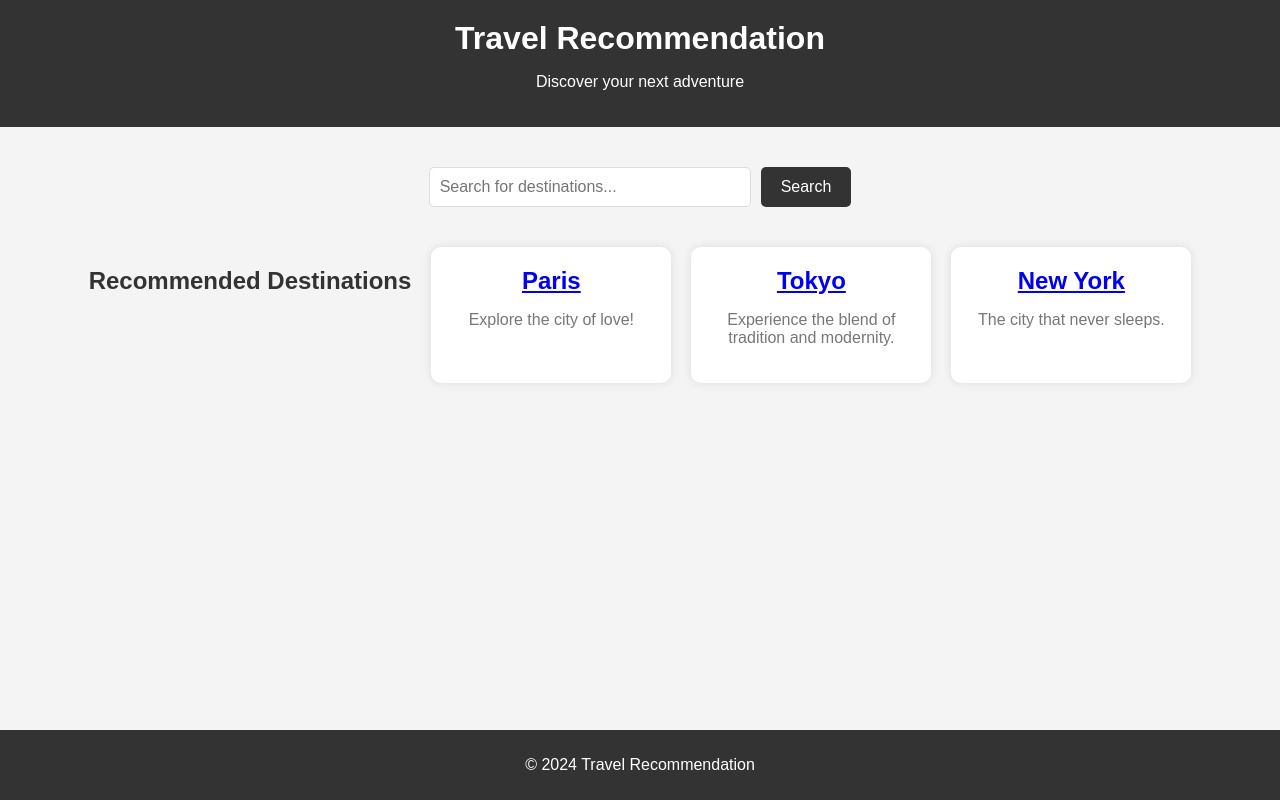
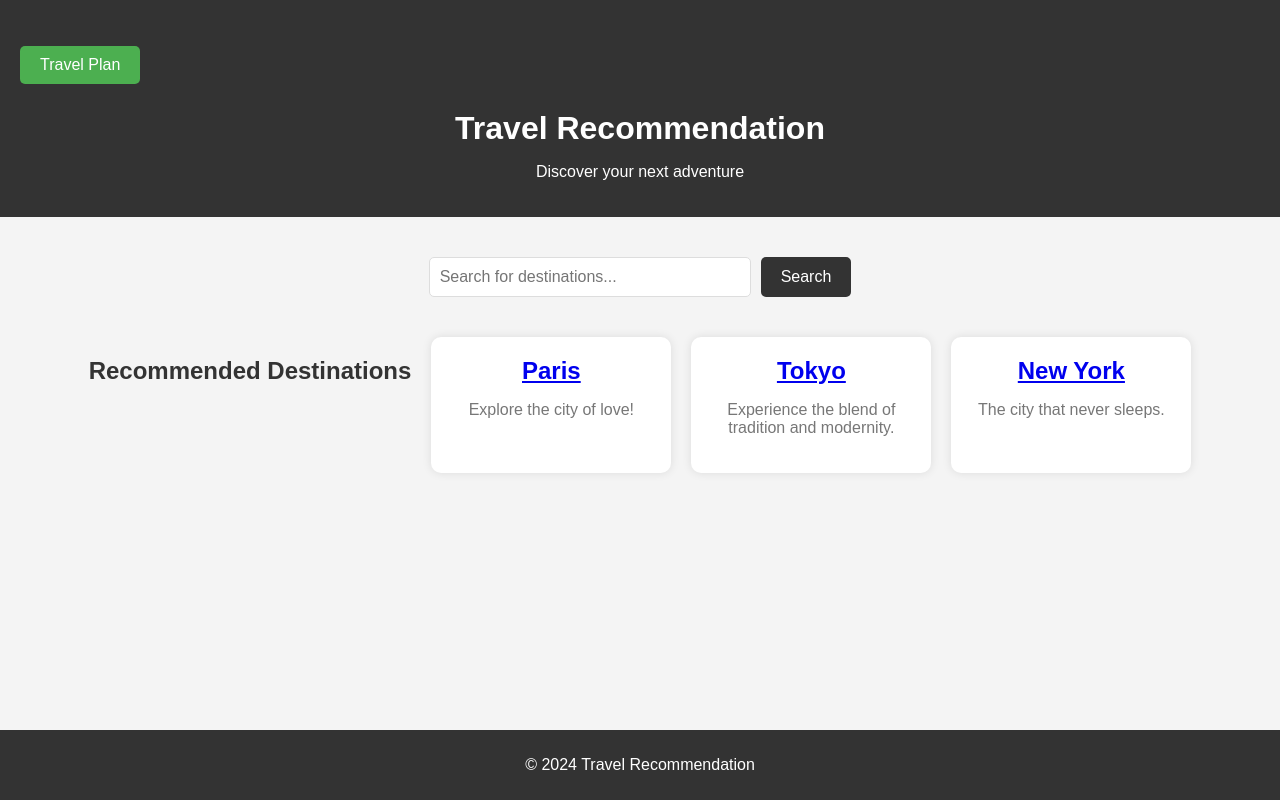
Before and after one commit to fefepo/Travel, a React (Create React App) app: page / in a window 1280 px wide. Built offline with nearby package versions, Linux system fonts and the light colour scheme.

Commit message:
네비게이션 바 추가

```diff
--- a/src/Router.js
+++ b/src/Router.js
@@ -1,7 +1,8 @@
 import React from 'react';
 import { BrowserRouter as Router, Route, Routes } from 'react-router-dom';
-import MainPage from './pages/MainPage';  // Updated path
-import DestinationPage from './pages/DestinationPage'; // Another page for detailed destination info
+import MainPage from './pages/MainPage';
+import DestinationPage from './pages/DestinationPage';
+import TravelPlanPage from './pages/TravelPlanPage'; // Import TravelPlanPage
 
 const AppRouter = () => {
     return (
@@ -9,6 +10,7 @@ const AppRouter = () => {
             <Routes>
                 <Route path="/" element={<MainPage />} />
                 <Route path="/destination/:id" element={<DestinationPage />} />
+                <Route path="/travel-plan" element={<TravelPlanPage />} /> {/* Add route for TravelPlanPage */}
             </Routes>
         </Router>
     );
--- a/src/pages/MainPage.js
+++ b/src/pages/MainPage.js
@@ -1,11 +1,14 @@
+// src/pages/MainPage.js
 import React from 'react';
-import { Link } from 'react-router-dom';
+import { Link } from 'react-router-dom'; // Import Link here
+import NavBar from '../pages/NavBar'; // Import NavBar component
 import './MainPage.css';
 
 const MainPage = () => {
     return (
         <div className="main-container">
             <header className="header">
+                <NavBar />  {/* Include the navigation bar */}
                 <h1>Travel Recommendation</h1>
                 <p>Discover your next adventure</p>
             </header>
--- /dev/null
+++ b/src/pages/NavBar.css
@@ -0,0 +1,31 @@
+/* src/components/NavBar.css */
+.navbar {
+    background-color: #333;
+    padding: 10px;
+    display: flex;
+    justify-content: flex-start;
+    align-items: center;
+}
+
+.navbar ul {
+    list-style-type: none;
+    display: flex;
+    padding: 0;
+}
+
+.navbar li {
+    margin-right: 20px;
+}
+
+.navbar-button {
+    background-color: #4CAF50;
+    color: white;
+    border: none;
+    padding: 10px 20px;
+    cursor: pointer;
+    border-radius: 5px;
+}
+
+.navbar-button:hover {
+    background-color: #45a049;
+}
--- /dev/null
+++ b/src/pages/NavBar.js
@@ -0,0 +1,20 @@
+// src/components/NavBar.js
+import React from 'react';
+import { Link } from 'react-router-dom';
+import './NavBar.css'; // You can style the navbar here
+
+const NavBar = () => {
+    return (
+        <nav className="navbar">
+            <ul>
+                <li>
+                    <Link to="/travel-plan">
+                        <button className="navbar-button">Travel Plan</button>
+                    </Link>
+                </li>
+            </ul>
+        </nav>
+    );
+};
+
+export default NavBar;
--- /dev/null
+++ b/src/pages/TravelPlanPage.js
@@ -0,0 +1,12 @@
+import React from 'react';
+
+const TravelPlanPage = () => {
+    return (
+        <div className="travel-plan-container">
+            <h1>Plan Your Trip</h1>
+            {/* Add your content for the travel plan page here */}
+        </div>
+    );
+};
+
+export default TravelPlanPage;
```
